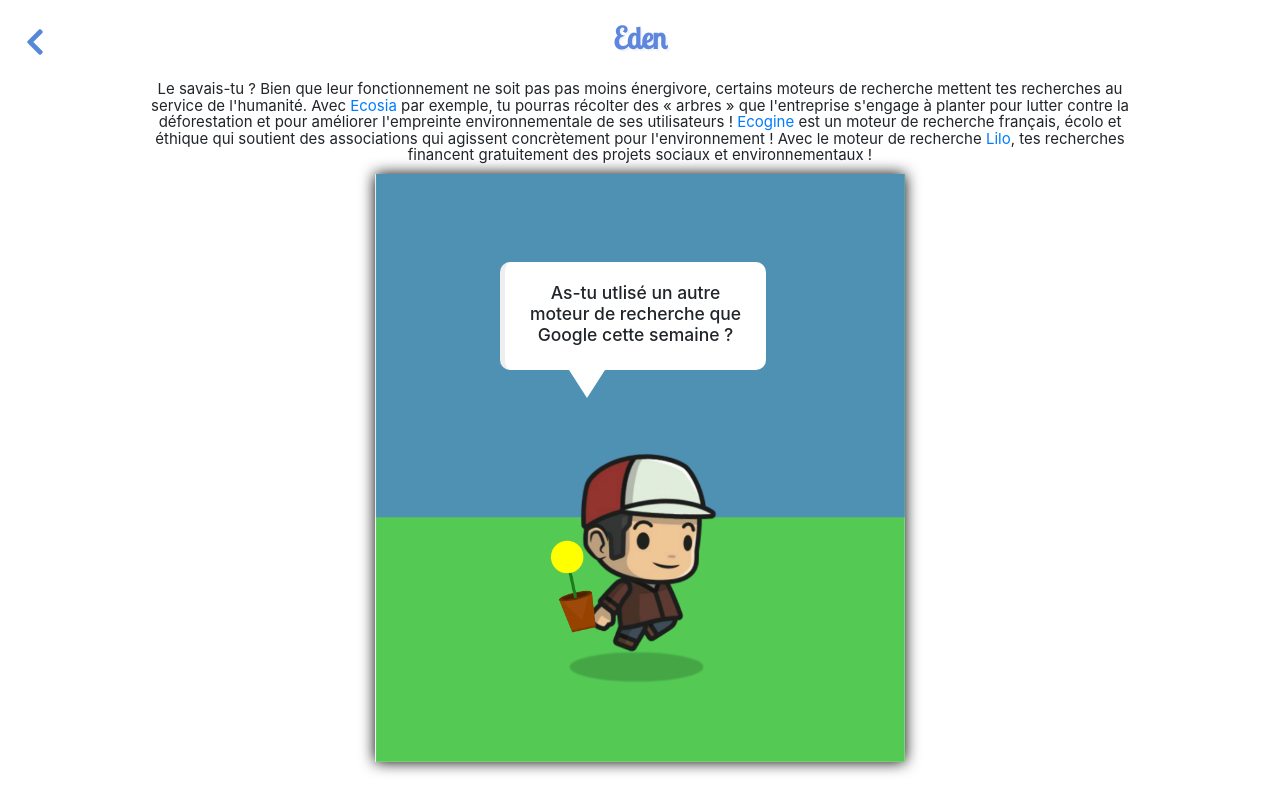
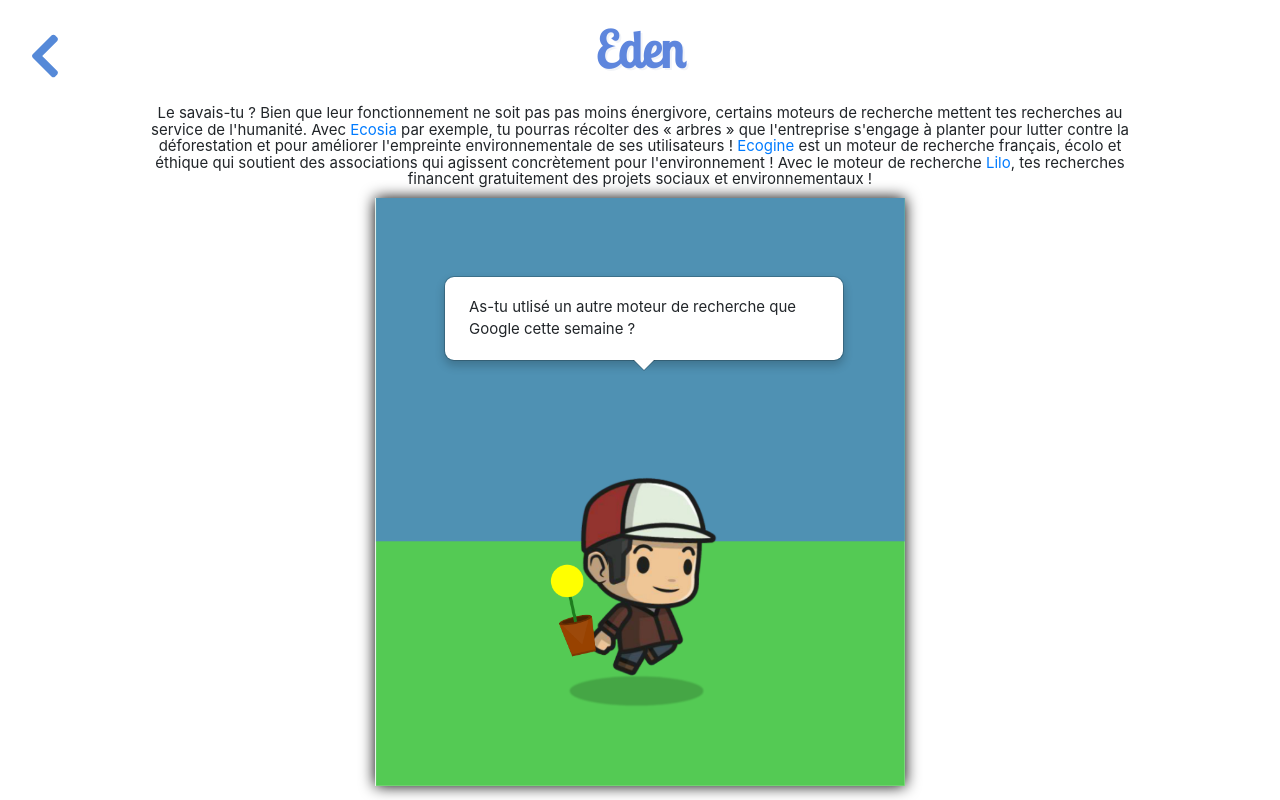
Before and after one commit to PhilippElsaesser/Hackathon-ecolocool, a React (Create React App) app in the folder eden/: page /boardgame in a window 1280 px wide. Shown: the top 800 px of the page. Built offline with nearby package versions, Linux system fonts and the light colour scheme.

Commit message:
Reintegrated popover instead of CSS bubble

```diff
--- a/eden/src/Assets/Style/boardGame.css
+++ b/eden/src/Assets/Style/boardGame.css
@@ -5,6 +5,12 @@
 
 .boardgame img {
     width:100%;
+}
+
+#gameCanvas {
+    max-width: 550px;
+    filter: drop-shadow(0 0 0.75rem black);
+    padding:10px;
 }
 
 .menu-choice {
@@ -21,7 +27,7 @@
 }
 
 h1 {
-    font-size:3em;
+    font-size:5em;
     color:rgb(94, 134, 221);
     font-family: 'Lobster Two', cursive;
     font-weight:900;
@@ -40,35 +46,29 @@ h1 {
 .button-questions {
     margin:2%;
 }
+
+/*
+===================================
+           BUBBLE / POPOVER
+=================================== */
 .popover {
     position: absolute;
-    top:45px;
-    left: 100px;
-    font-size: 1.2rem;
-    padding: 5px;
-    font-size: 2em;
+    left: 15%;
+    top: 15%;
+    font-size: 1.5rem;
+    width:75vw;
+    max-width: 400px;
+    /* background-color:rgba(0, 0, 0, 0.5); */
+    padding: 10px;
+    border-radius: 10px;
 }
 
-#gameCanvas {
-    max-width: 550px;
-    filter: drop-shadow(0 0 0.75rem black);
-    padding:10px;
-}
 
-#question {
-    position: absolute;
-    left: 25%;
-    top: 5%;
-    background-color:rgba(0, 0, 0, 0.15);
-    padding: 10px;
-    border-radius: 10px;
-    width:50vw;
-    max-width: 266px;
-}
 /*
 ===================================
-        BUBBLE CSS
+           CUSTOM CSS BUBBLE
 =================================== */
+
 .bubble {
 position: absolute;
 left: 25%;
--- a/eden/src/Components/BoardGame.jsx
+++ b/eden/src/Components/BoardGame.jsx
@@ -19,10 +19,10 @@ class BoardGame extends Component {
           <Row>
             <Col sm="12">
               <div className="boardgame text-center">
-                <blockquote className="bubble"><h3>{this.props.popUpContent[this.props.day].question}</h3></blockquote>
-                {/* <Popover placement="top">
+                {/* <blockquote className="bubble"><h3>{this.props.popUpContent[this.props.day].question}</h3></blockquote> */}
+                <Popover placement="top" id="question">
                   {this.props.popUpContent[this.props.day].question}
-                </Popover> */}
+                </Popover>
                 <img src={background} className="img-fluid" alt="" />
               </div>
             </Col>
--- a/eden/src/Container/ButtonYesNo.jsx
+++ b/eden/src/Container/ButtonYesNo.jsx
@@ -1,7 +1,6 @@
 import React, { Component } from 'react';
-import { NavLink, Link } from 'react-router-dom';
+import { NavLink } from 'react-router-dom';
 import { connect } from 'react-redux'
-import { bindActionCreators } from 'redux'
 
 class ButtonYesNo extends Component {
     render() {
```
